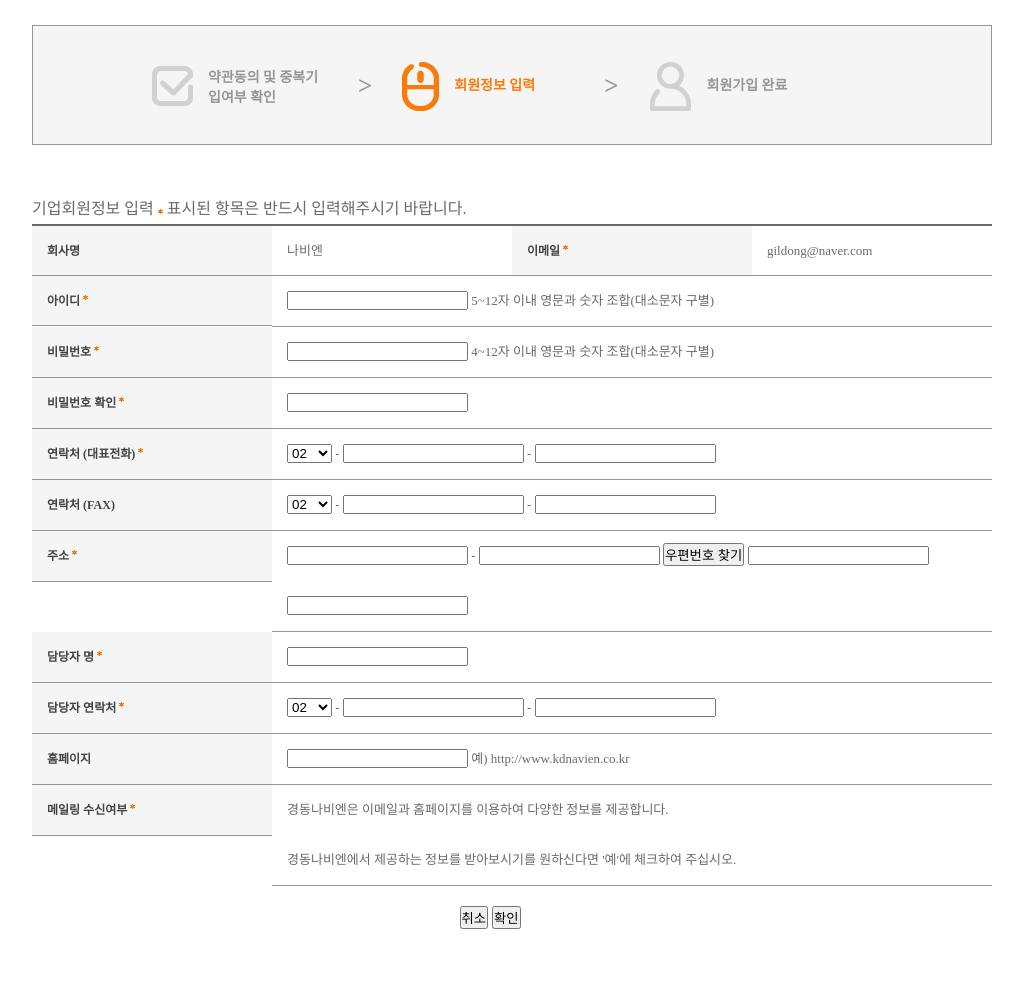
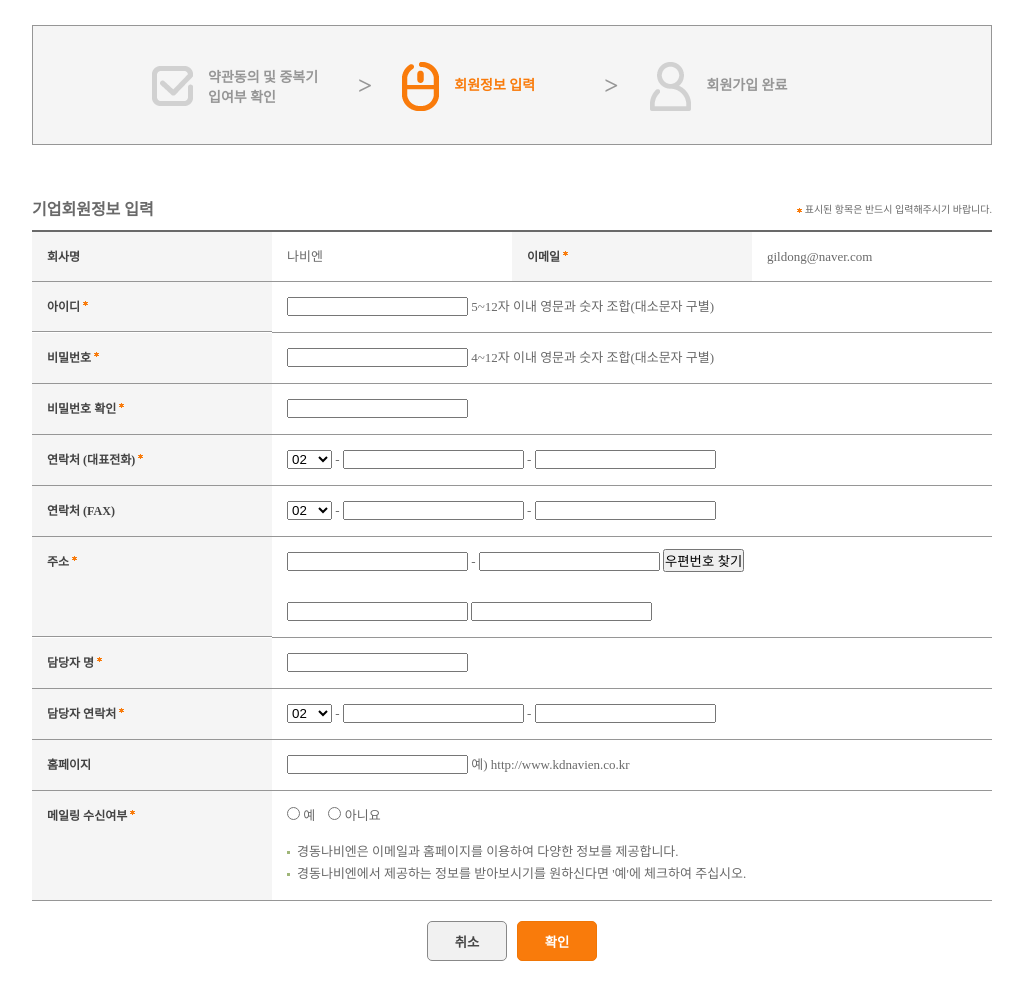
Before and after one commit to SeoungHoonPark/Html5Css3, a PHP site: page /join_content.html in a window 1280 px wide. Shown: the part 181-1180 px from the top of the page, without its empty margins (128-1151 px from the left). After the commit the page ends 1142 px from the top, so only its background shows below. Run offline with PHP 8.4, Linux system fonts and the light colour scheme.

Commit message:
20181110_mailling_Row_repairedAndCss_added

```diff
--- a/201810/WebContent/KyungDong/css/join_content.css
+++ b/201810/WebContent/KyungDong/css/join_content.css
@@ -105,14 +105,12 @@ a{text-decoration: none; font-weight: bold;}
 }
 #input_container > .title_box span:first-child{
 	float: left;
-	width: 200px;
 	font-size: 16px;
 	font-weight: bold;
 	line-height:30px;
 }
 #input_container > .title_box span:nth-child(2){
 	float:right;
-	width: auto;
 	font-size: 10px;
 	line-height: 30px;
 }
@@ -146,7 +144,7 @@ a{text-decoration: none; font-weight: bold;}
 .table_body li > .row_1 li{
 	float: left;
 	width: 240px;
-	height: 50px; /*  row별로 일일이 높이 값을 지정해 줘야 한다. */
+	height: 50px;
 	border-bottom: 1px solid #969696;
 }
 .table_body li > .row_2 li:first-child{
@@ -203,6 +201,7 @@ a{text-decoration: none; font-weight: bold;}
 .table_body li > .row_7 li:first-child{
 	float: left;
 	width: 240px;
+	height: 100px;
 	border-bottom: 1px solid #969696;
 }
 .table_body li > .row_7 li:nth-child(1n+2){
@@ -243,17 +242,53 @@ a{text-decoration: none; font-weight: bold;}
 .table_body li > .row_11 li:first-child{
 	float: left;
 	width: 240px;
+	height: 110px;
 	border-bottom: 1px solid #969696;
 }
 .table_body li > .row_11 li:nth-child(1n+2){
 	float: left;
 	width: 720px;
+	height: 110px;
 	border-bottom: 1px solid #969696;
 }
+.table_body li > .row_11 li:nth-child(1n+2) div > input:nth-child(2){
+	margin-left: 10px;
+}
+.table_body li > .row_11 li:nth-child(1n+2) > div:nth-child(2) p:first-child{
+	padding-left: 10px;
+	background: url("../images/joinPage/green_dot.png") no-repeat left;
+	line-height: 22px;
+}
+.table_body li > .row_11 li:nth-child(1n+2) > div:nth-child(2) p:nth-child(2){
+	padding-left: 10px;
+	background: url("../images/joinPage/green_dot.png") no-repeat left;
+	line-height: 22px;
+}
 #btn_container{
-	clear:both;
 	margin-top: 20px;
 	margin-bottom: 70px;
-	width: 105px;
+	width: 170px;
 	height: auto;
 }
+#btn_container button:first-child {
+	float: left;
+	width: 80px;
+	height: 40px;
+	border: 1px solid #888;
+	background: #f1f1f1;
+	border-radius: 5px;
+	text-align: center;
+	font-weight: bold;
+	color: #454545;
+}
+#btn_container button:nth-child(2){
+	float:right;
+	width: 80px;
+	height: 40px;
+	border: 1px solid #f07606;
+	background: #f97b0b;
+	border-radius: 5px;
+	text-align: center;
+	font-weight: bold;
+	color: #fff;
+}
--- a/201810/WebContent/KyungDong/join_content.html
+++ b/201810/WebContent/KyungDong/join_content.html
@@ -47,8 +47,8 @@
 				</div><!-- process_container end -->
 			</div><!-- headerText_container -->
 
+			<form action="" method="get" name="myForm">
 			<div id="input_container">
-			<form action="" method="get" name="myForm">
 				<div class="title_box">
 					<span>기업회원정보 입력</span>
 					<span>
@@ -163,8 +163,8 @@
 										<input type="text">
 										-
 										<input type="text">
-										<button type="button" value="우편번호 찾기">우편번호 찾기</button>
-										<input type="text" > <input type="text" >
+										<button type="button" value="우편번호 찾기">우편번호 찾기</button><br>
+										<input type="text" readonly="readonly"> <input type="text" >
 									</div><!-- addr_container -->
 								</li>
 							</ul><!-- row_7 end -->
@@ -222,9 +222,14 @@
 									<img alt="필수" src="./images/joinPage/astrick.png">
 								</li>
 								<li class="col_rgbfff">
-
-								경동나비엔은 이메일과 홈페이지를 이용하여 다양한 정보를 제공합니다.<br>
-								경동나비엔에서 제공하는 정보를 받아보시기를 원하신다면 '예'에 체크하여 주십시오.
+									<div>
+										<input type="radio" name="check" value="y" /> 예
+										<input type="radio" name="check" value="n" /> 아니요
+									</div>
+									<div>
+										<p>경동나비엔은 이메일과 홈페이지를 이용하여 다양한 정보를 제공합니다.</p>
+										<p>경동나비엔에서 제공하는 정보를 받아보시기를 원하신다면 '예'에 체크하여 주십시오.</p>
+									</div>
 								</li>
 							</ul><!-- row_11 end -->
 						</li>
@@ -235,11 +240,8 @@
 					<button type="reset" value="취소">취소</button>
 					<button type="submit" value="확인">확인</button>
 				</div><!-- btn_container end -->
-
+			</div><!-- input_container end -->
 			</form><!-- name="myForm" -->
-
-			</div><!-- input_container end -->
-
 		</div><!-- joinPage_container end -->
 
 	</div><!-- content end -->
```
Also changed, not shown: 201810/WebContent/KyungDong/images/joinPage/green_dot.png (added).
